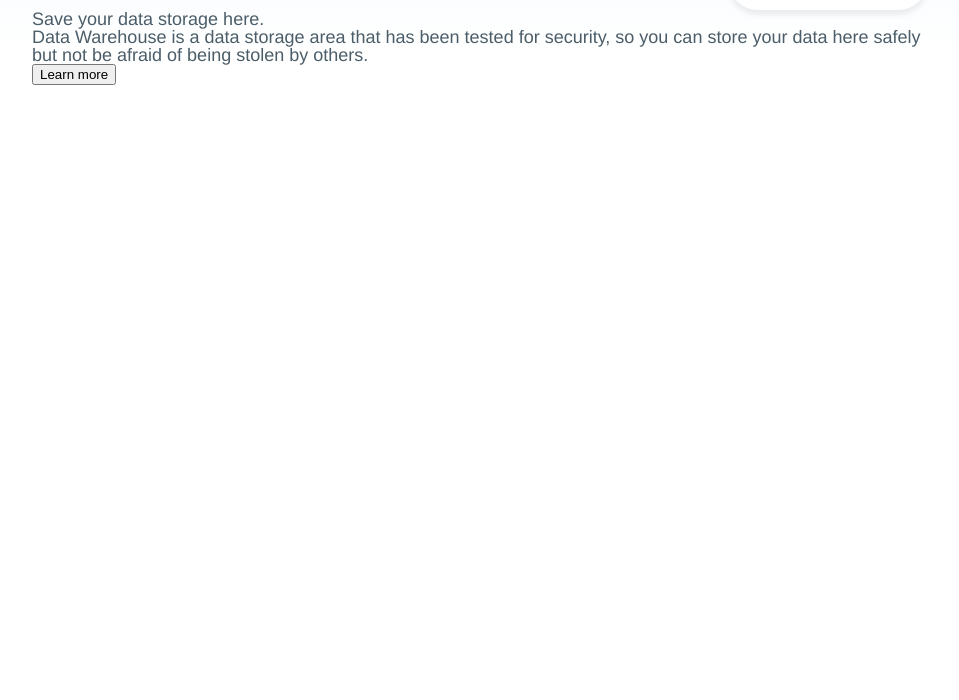
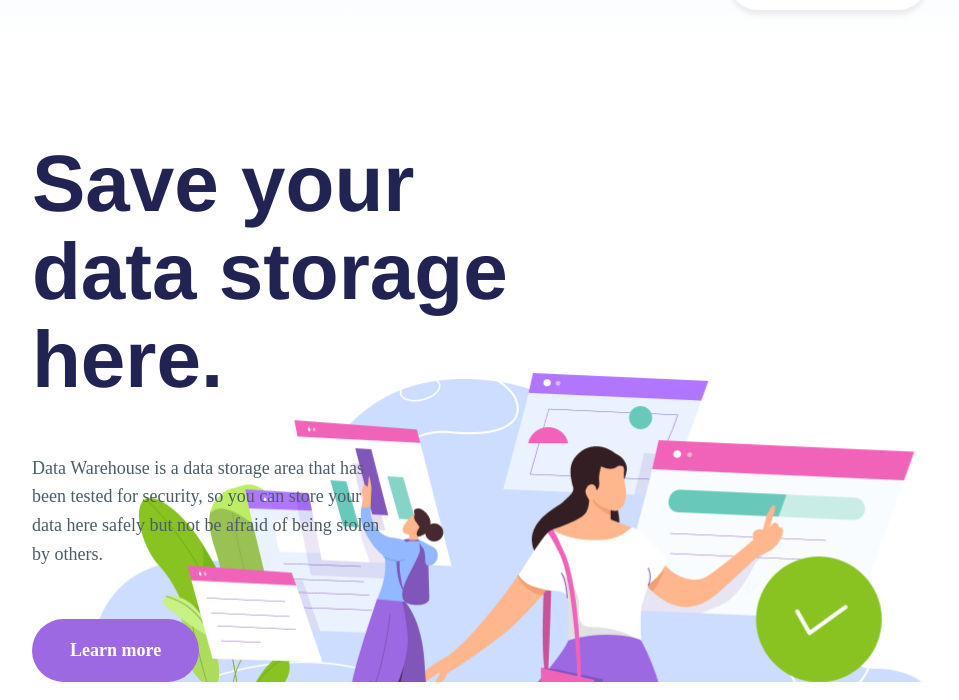
Before and after one commit to katya-oc/cursor-homework, a plain HTML site: page HW6 "Flex, Grid"/index.html in a window 1280 px wide. Shown: the part 100-800 px from the top of the page, without its empty margins (160-1119 px from the left). Drawn offline with Linux system fonts and the light colour scheme.

Commit message:
pic problem

```diff
--- a/HW6 "Flex, Grid"/index.html
+++ b/HW6 "Flex, Grid"/index.html
@@ -11,8 +11,9 @@
 <body>
   <div class="content">
     <header>
+
       <div class="topbar">
-        <img class="logo-img" src="./images/Logo.svg" alt="logo-icon">
+       <img class="logo-img" src="./images/Logo.svg" alt="logo-icon">
         <nav>
           <ul class="header-menu">
             <li class="header-menu-link about-link"><a href="#">About</a></li>
@@ -27,11 +28,12 @@
       </div>
 
       <div class="header-content">
+
         <h1>Save your data storage here.</h1>
         <p class="header-txt">Data Warehouse is a data storage area that has been
             tested for security, so you can store your data here
             safely but not be afraid of being stolen by others.</p>
-        <button>Learn more</button>
+        <button class="header-more">Learn more</button>
       </div>
     </header>
 
--- a/HW6 "Flex, Grid"/style.css
+++ b/HW6 "Flex, Grid"/style.css
@@ -55,6 +55,10 @@
   font-weight: 800;
 }
 
+.header-menu-link a:hover {
+  text-shadow: 0px 5px 5px rgba(156, 105, 226, 0.7);
+}
+
 .header-request {
   margin-left: auto;
   font-family: Avenir;
@@ -72,8 +76,62 @@
   display: flex;
   justify-content: space-between;
   align-items: center;
+  cursor: pointer;
 }
 
 .header-request span {
   margin-right: 20px;
 }
+
+.header-request:hover {
+  box-shadow: 0px 5px 5px rgba(156, 105, 226, 0.5);
+}
+
+.header-content {
+  margin-top: 130px;
+  width: 60%;
+}
+
+h1 {
+font-weight: bold;
+font-size: 80px;
+line-height: 110%;
+color: #212353;
+}
+
+.header-txt {
+font-family: Avenir;
+font-style: normal;
+font-weight: 500;
+font-size: 18px;
+line-height: 160%;
+color: #4B5D68;
+margin-top: 50px;
+width: 65%;
+}
+
+.header-more {
+  margin-top: 50px;
+  background: #9C69E2;
+  border-radius: 50px;
+  font-family: Avenir;
+  font-style: normal;
+  font-weight: 800;
+  font-size: 18px;
+  line-height: 160%;
+  padding: 16px 37px;
+  border: 1px solid transparent;
+  color: #FFFFFF;
+}
+
+.header-more:hover {
+  border: 1px solid #9C69E2;
+  background: white;
+  color: #9C69E2;
+}
+
+header {
+  background-image: url(./images/header-pic.png);
+  background-repeat: no-repeat;
+  background-position: top 150% left 360%;
+}
```
